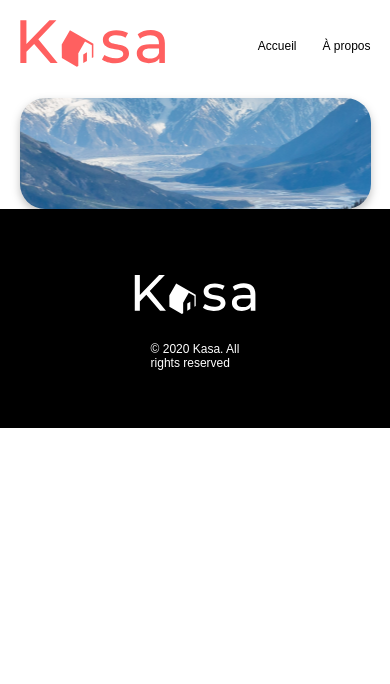
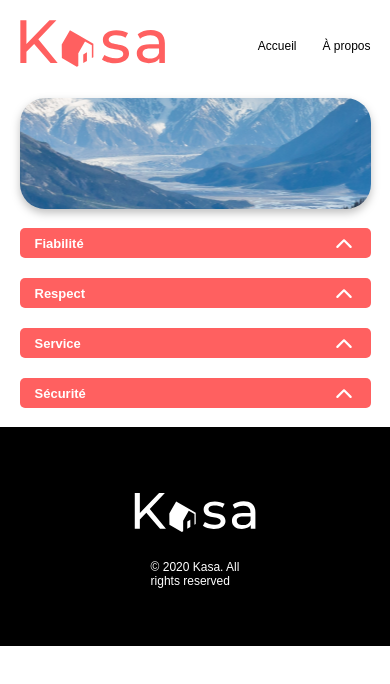
Before and after one commit to SaraBrancoBarbosa/Kasa, a React (Vite) app: page /about in a window 390 px wide. Shown: the top 684 px of the page. Built offline with nearby package versions, Linux system fonts and the light colour scheme.

Commit message:
About page (responsive)

```diff
--- a/src/pages/about/About.jsx
+++ b/src/pages/about/About.jsx
@@ -1,9 +1,35 @@
 import Banner from "../../components/banner/Banner"
+import Collapse from "../../components/collapse/Collapse"
 
 const About = () => {
+
   return (
     <div>
       <Banner url="/assets/img/banner-about.png" />
+
+      <div className="collapses-container">
+
+        <Collapse
+          title="Fiabilité"
+          text="Les annonces postées sur Kasa garantissent une fiabilité totale. Les photos sont conformes aux logements, et toutes les informations sont régulièrement vérifiées par nos équipes."
+        />
+
+        <Collapse
+          title="Respect"
+          text="La bienveillance fait partie des valeurs fondatrices de Kasa. Tout comportement discriminatoire ou de perturbation du voisinage entraînera une exclusion de notre plateforme."
+        />
+
+        <Collapse
+          title="Service"
+          text="La qualité du service est au cœur de notre engagement chez Kaza. Nous veillons à ce que chaque interaction, que ce soit avec nos hôtes ou nos locataires, soit empreinte de respect et de bienveillance."
+        />
+
+        <Collapse
+          title="Sécurité"
+          text="La sécurité est la priorité de Kasa. Aussi bien pour nos hôtes que pour les voyageurs, chaque logement correspond aux critères de sécurité établis par nos services. En laissant une note aussi bien à l'hôte qu'au locataire, cela permet à nos équipes de vérifier que les standards sont bien respectés. Nous organisons également des ateliers sur la sécurité domestique pour nos hôtes."
+        />
+
+      </div>
     </div>
   )
 }
```
